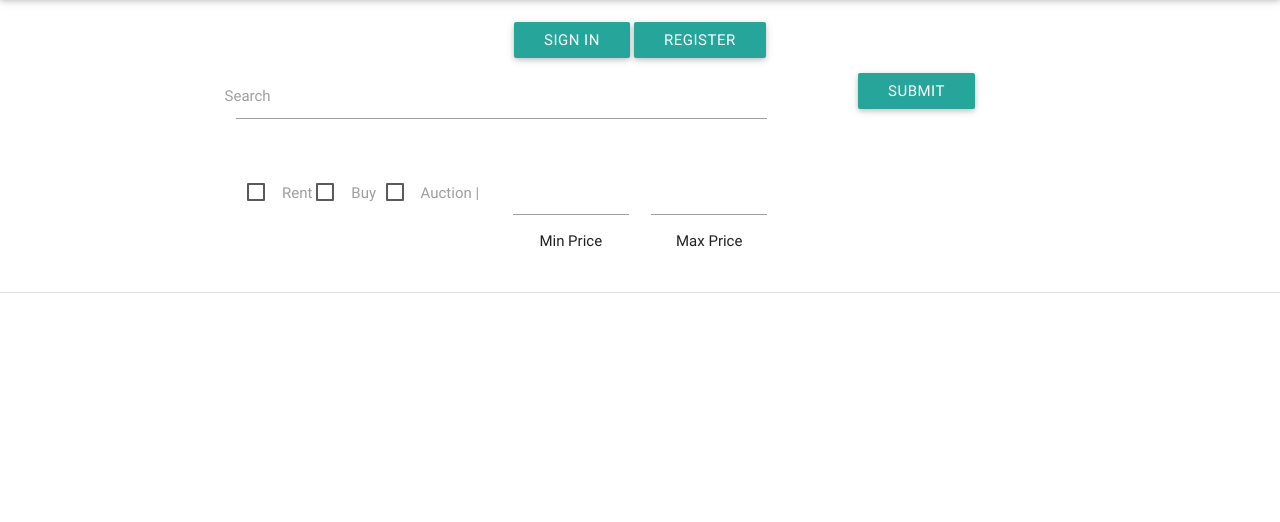
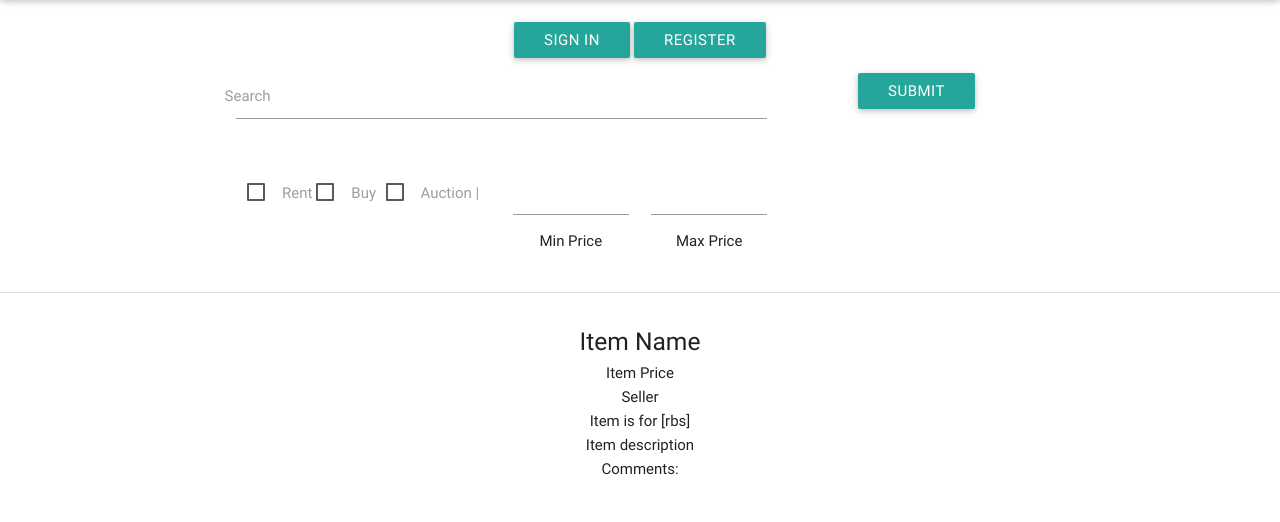
Before and after one commit to s1cyan/rent-buy-sell322, a Django app: page / in a window 1280 px wide. Shown: the part 65-587 px from the top of the page. Run offline with Django 3.2, Linux system fonts and the light colour scheme.

Commit message:
visitor_item details page added

```diff
--- a/rbs_app/rbs_application/templates/visitor_item_details.html
+++ b/rbs_app/rbs_application/templates/visitor_item_details.html
@@ -20,6 +20,17 @@
 
             {% include 'search_bar.html' %}
 
+        <div class="row">
+                <h5>Item Name</h5>
+                <h6>Item Price</h6>
+                <h6>Seller</h6>
+                <h6>Item is for [rbs]</h6>
+                <h6>Item description</h6>
+                <h6>Comments:</h6>
+            {% for comment in item_comments %}
+                <h6> {{ comment }} </h6>
+            {% endfor %}
+        </div>
 		</div>
 
 	</div>
```
